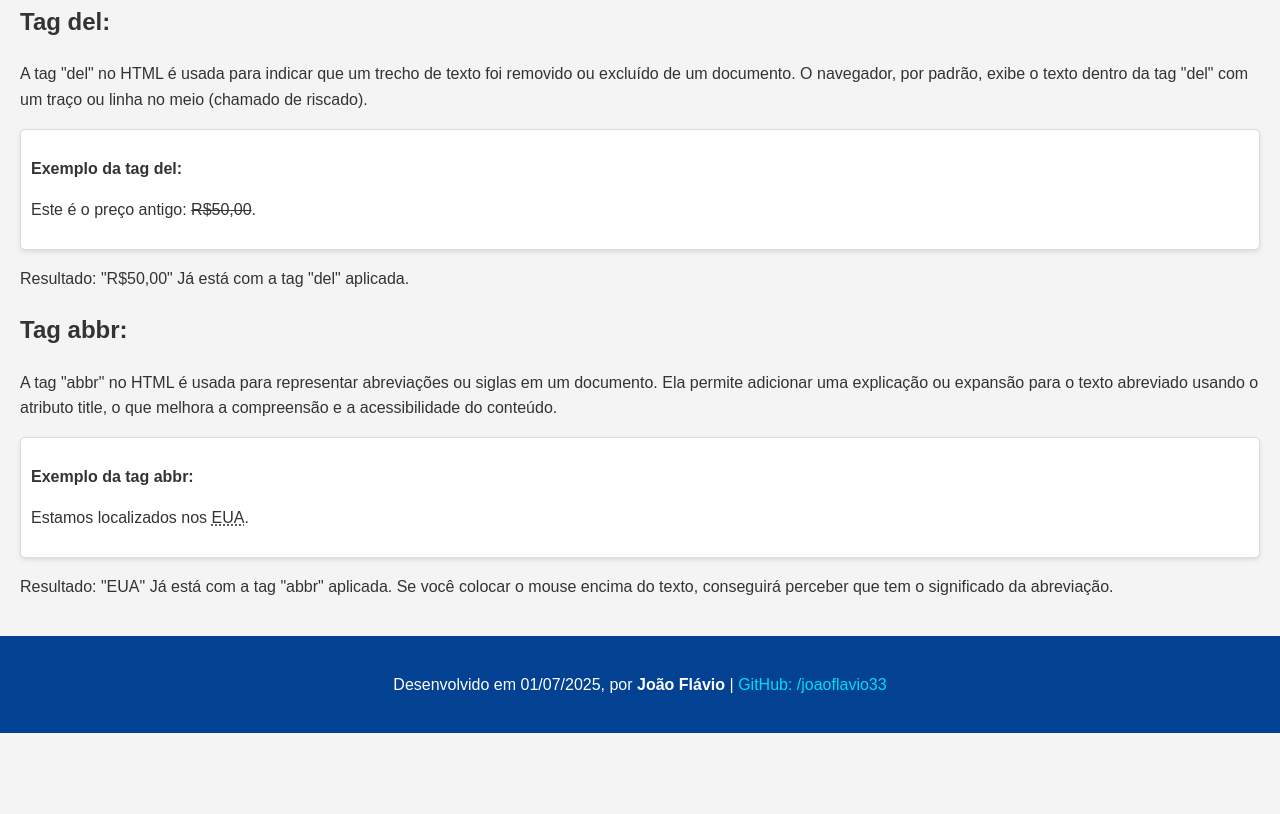
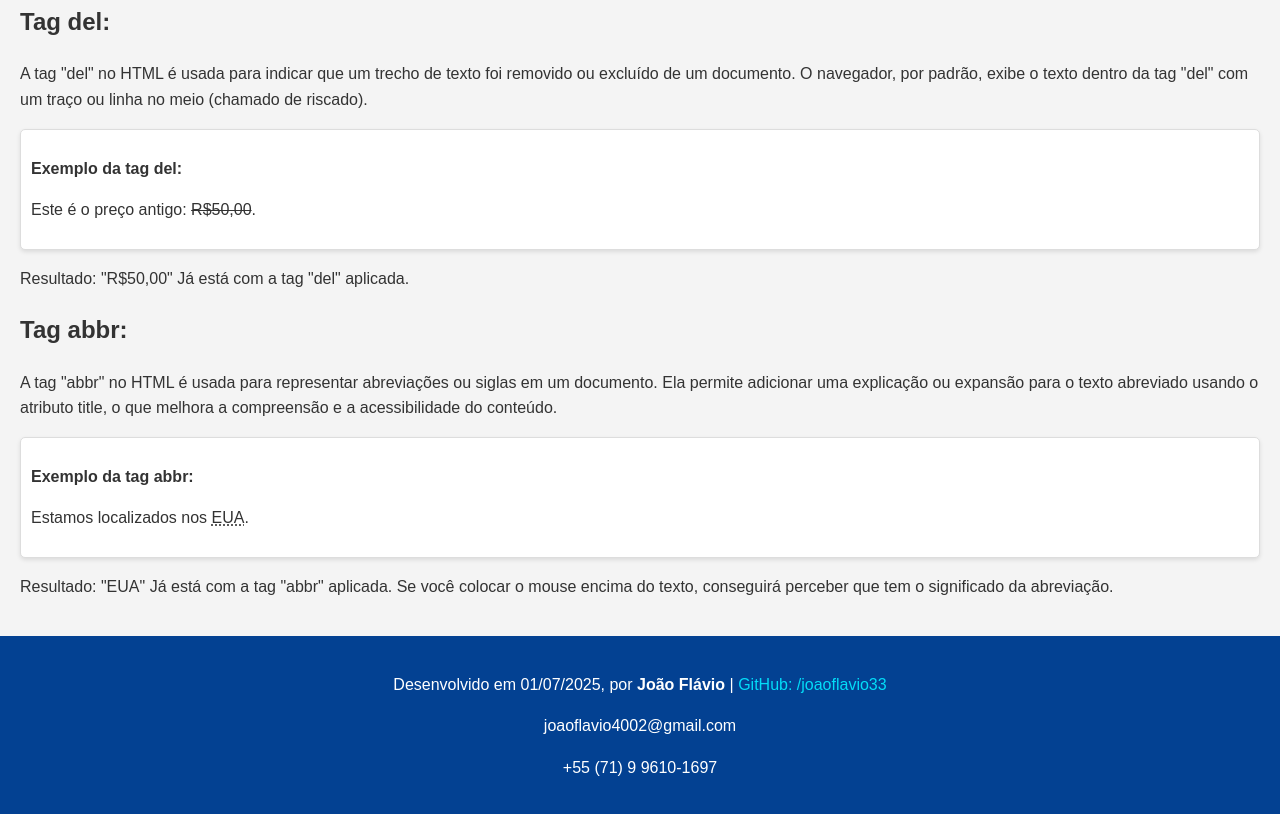
Before and after one commit to Joaoflavio33/PojetoHTMLBasico, a plain HTML site: page index.html in a window 1280 px wide. Shown: the part 6028-6842 px from the top of the page. Before the commit the page ends 6761 px from the top, so only its background shows below. Drawn offline with Linux system fonts and the light colour scheme.

Commit message:
Quarto commit

```diff
--- a/index.html
+++ b/index.html
@@ -241,6 +241,8 @@ ul li {
    <footer>
         <p>Desenvolvido em 01/07/2025, por <strong>João Flávio</strong> |
         <a href="https://github.com/joaoflavio33" target="_blank">GitHub: /joaoflavio33</a>
+        <p>joaoflavio4002@gmail.com</p>
+        <p>+55 (71) 9 9610-1697</p>
         </p>
     </footer>
 </body>
```
